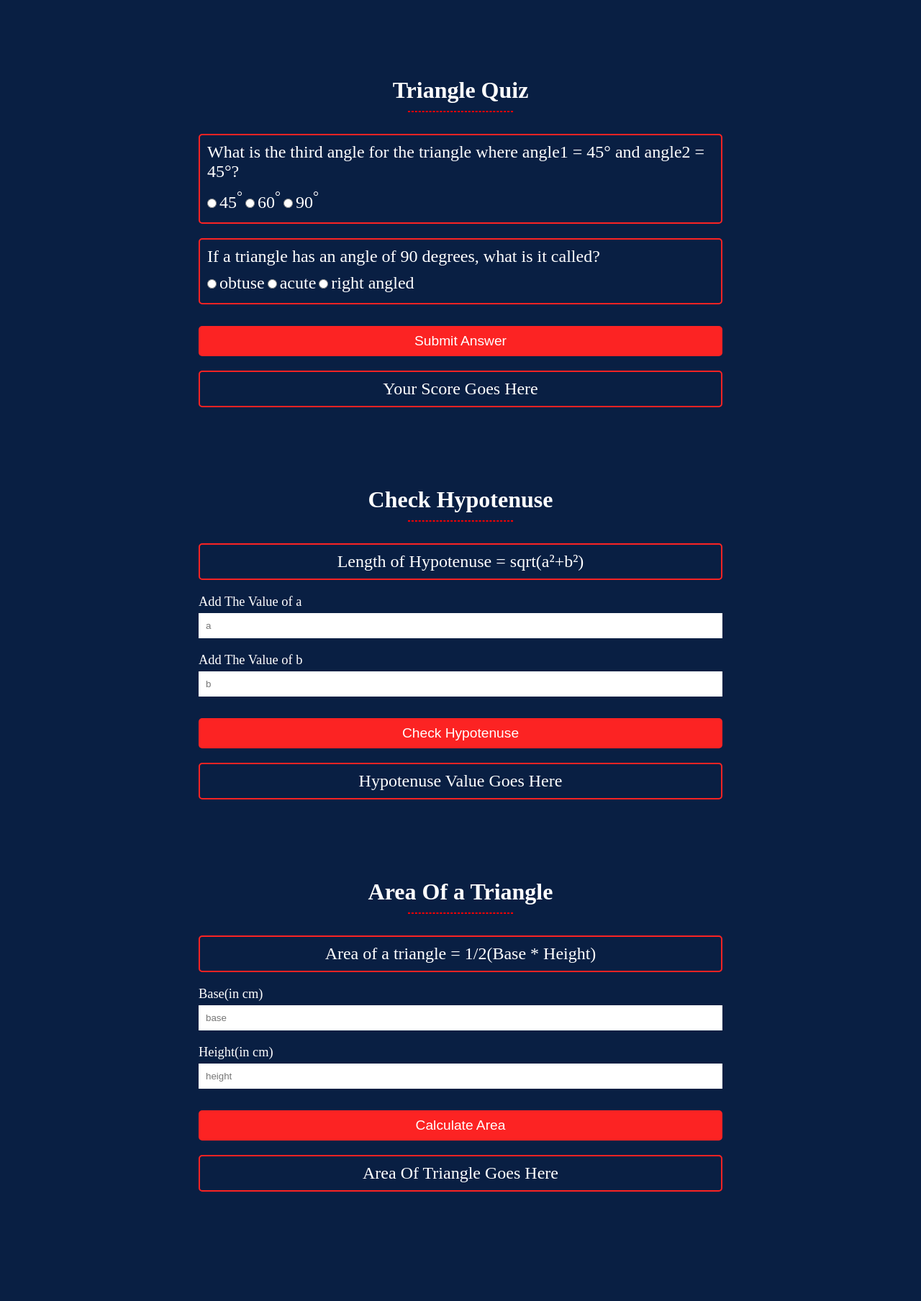
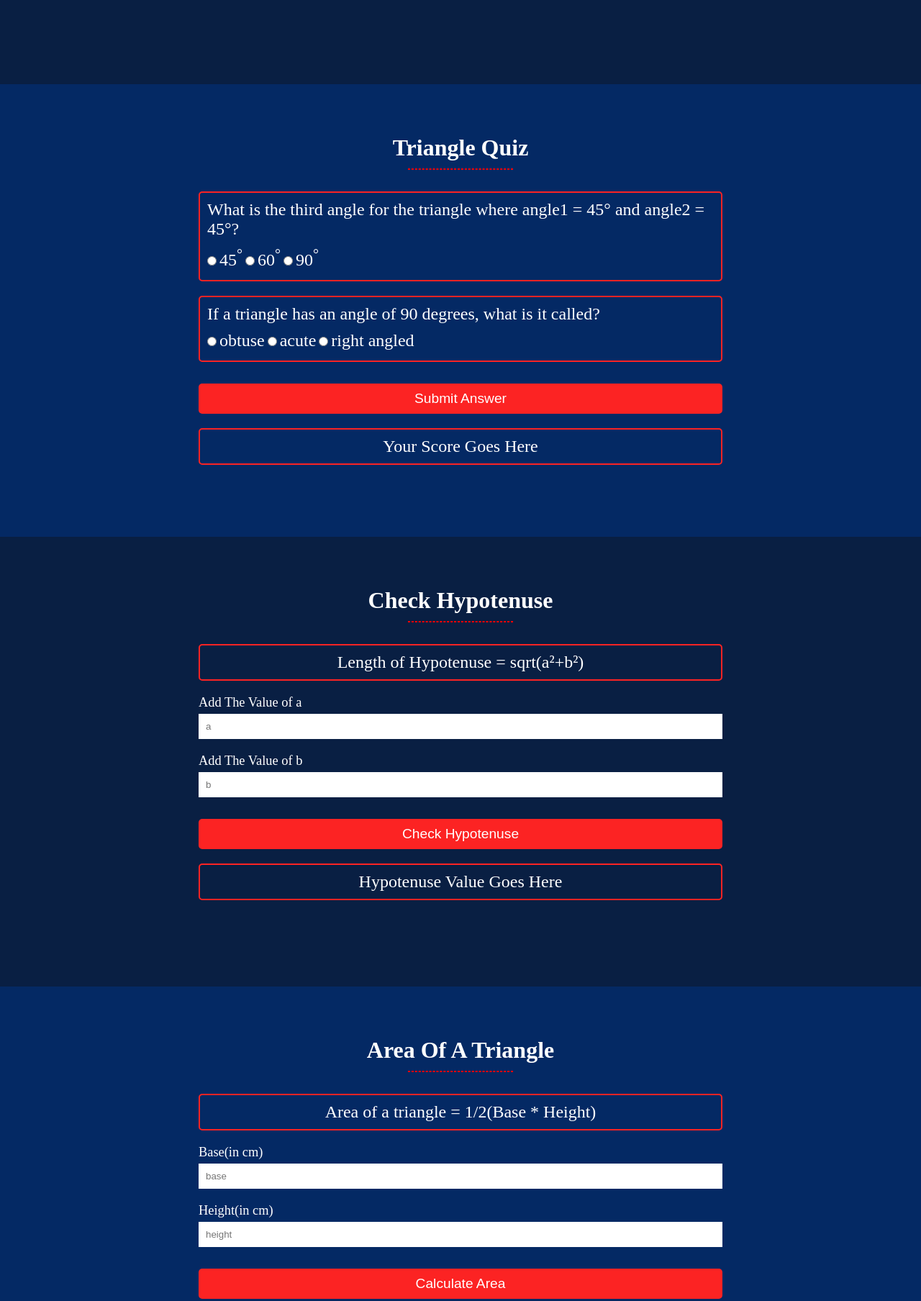
Before and after one commit to the-mainak-banerjee/the-triangle-man, a plain HTML site: page index.html in a window 1280 px wide. Shown: the part 616-2424 px from the top of the page at 72% size. Drawn offline with Linux system fonts and the light colour scheme.

Commit message:
style: added different bg-color in different section

```diff
--- a/index.html
+++ b/index.html
@@ -11,6 +11,7 @@
     <!-- Navbar -->
 
     <!-- Is Triangle -->
+    <section class="isTriangleSec">
         <div class="isTriangle">
             <div class="inputSection" id="inputSection">
                 <h2 class="inputHeader">Is Triangle?</h2>
@@ -38,8 +39,10 @@
                 <div  id="showOutput" class="showOutput">Answer Will Be Shown Here</div>
             </div>
         </div>
+    </section>
 
     <!-- Triangle Quiz -->
+    <section class="triangleQuizSec">
         <div class="triangleQuiz">
             <div class="quizSection">
                 <h2 class="quizHeader">Triangle Quiz</h2>
@@ -69,9 +72,11 @@
             </div>
             <div class="showScore" id="showScore"> Your Score Goes Here</div>
         </div>
+    </section>
 
     <!-- Check Hypotenuse -->
 
+    <section class="hypoSec">
         <div class="checkHypotenuse">
             <div class="userInputSection">
                 <h2 class="hypoHeader">Check Hypotenuse</h2>
@@ -98,14 +103,15 @@
                 <div class="getOutput" id="getOutput">Hypotenuse Value Goes Here</div>
             </div>
         </div>
+    </section>
 
 
     <!-- Area Of a Triangle -->
 
-
+    <section class="checkAreaSec">
         <div class="checkArea">
             <div class="userInputSection">
-            <h2 class="areaHeader">Area Of a Triangle</h2>
+                <h2 class="areaHeader">Area Of A Triangle</h2>
                 <hr>
                 <h4 class="areaDescription">Area of a triangle = 1/2(Base * Height)</h4>
                 <div class="userInputForm">
@@ -129,6 +135,7 @@
                 <div class="showArea" id="showArea">Area Of Triangle Goes Here</div>
             </div>
         </div>
+    </section>
 
 
     <script src="main.js" type="text/JavaScript"></script>
--- a/style.css
+++ b/style.css
@@ -4,7 +4,7 @@
     --ternary-color: #be1818 ;
     --font-light: #ffffff;
     --font-lighter: #585858;
-    --background-color: #1255c0a9;
+    --background-color: #042964;
 }
 
 *{
@@ -31,8 +31,6 @@ button:hover{
 }
 
 body{
-    background-color: var(--primary-color);
-    padding: 50px;
     color: var(--font-light);
 }
 
@@ -47,6 +45,15 @@ input, button {
 
 /* Individual Section Style */
 
+.isTriangleSec, .hypoSec{
+    background-color: var(--primary-color);
+    padding: 50px 50px 30px;
+}
+
+.triangleQuizSec, .checkAreaSec{
+    background-color: var(--background-color);
+    padding: 50px 50px 10px;
+}
 
 .isTriangle, .triangleQuiz, .checkHypotenuse, .checkArea{
     margin: 0px auto 50px;
@@ -164,7 +171,7 @@ hr{
 
 @media screen and (max-width: 500px){
     .inputHeader, .quizHeader, .hypoHeader, .areaHeader{
-        font-size: 1.5rem;
+        font-size: 1.8rem;
         margin-bottom: 10px;
     }
 
```
Lines whose indentation alone changed are shown as unchanged.
